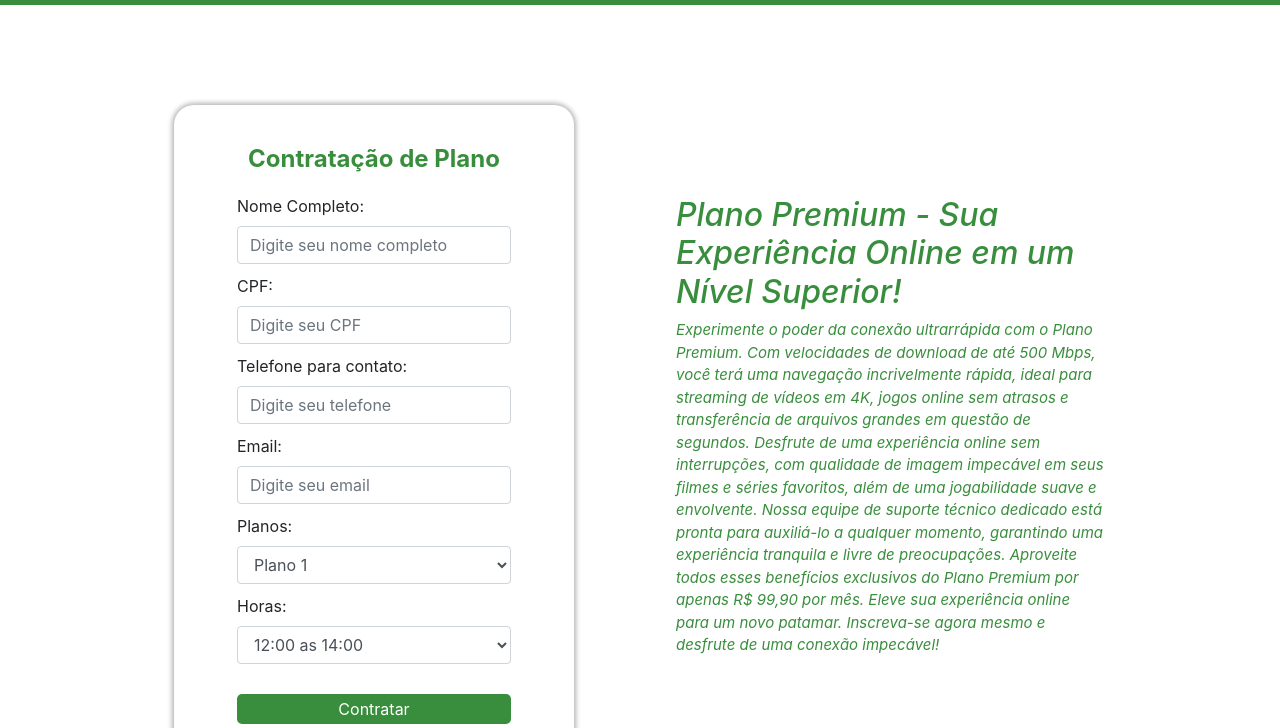
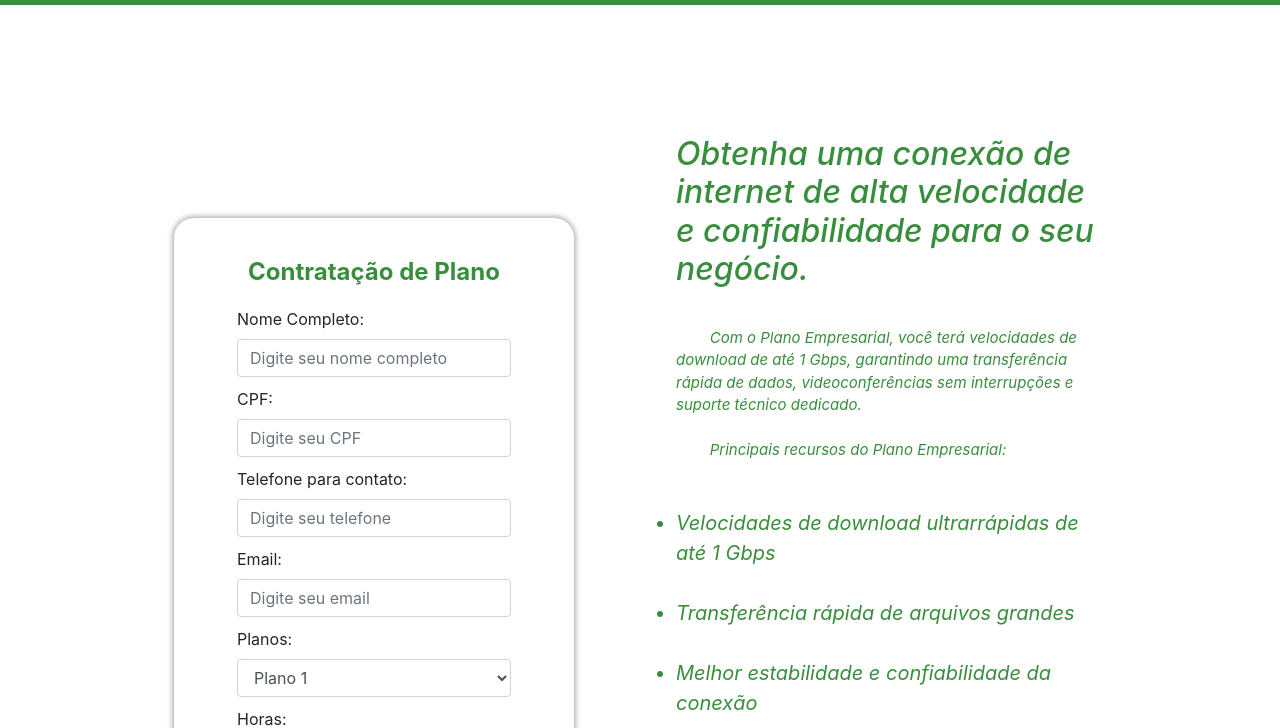
Before and after one commit to Geovanealvesr/projeto-integrador, a plain HTML site: page contato3.html in a window 1280 px wide. Shown: the part 91-819 px from the top of the page. Drawn offline with nearby package versions, Linux system fonts and the light colour scheme.

Commit message:
trocando textos das paginas planos

```diff
--- a/contato3.html
+++ b/contato3.html
@@ -6,7 +6,7 @@
     <meta http-equiv="X-UA-Compatible" content="IE=edge">
     <meta name="viewport" content="width=device-width, initial-scale=1.0">
     <title>Contrate nossos planos!</title>
-    <link rel="Stylesheet" href="./css/contato.css"/>
+    <link rel="Stylesheet" href="./css/contato.css" />
     <link rel="stylesheet" href="./css/footer.css">
 
     <link rel='stylesheet' href='https://stackpath.bootstrapcdn.com/bootstrap/4.4.1/css/bootstrap.min.css'>
@@ -18,14 +18,16 @@
     <header>
 
         <div class="menu">
+
             <body data-spy="scroll" data-target=".navbar" data-offset="400">
                 <nav class="navbar navbar-default navbar-fixed-top" style="background-color: #388e3c;">
                     <img src="./Imagens/conexos-logo-black.png" alt="logo" style="width: 100px; height: 80px;">
                     <div>
                         <ul class="nav">
                             <li><a href="index.html" style="color: white; padding: 6px;">Inicio</a></li>
-              <li><a  href="planos.html" style="color: white; padding: 6px;">Planos</a></li>
-              <li><a  href="statusSolicitacao.html" style="color: white; padding: 6px;">Verificar Solicitações</a></li>
+                            <li><a href="planos.html" style="color: white; padding: 6px;">Planos</a></li>
+                            <li><a href="statusSolicitacao.html" style="color: white; padding: 6px;">Verificar
+                                    Solicitações</a></li>
                         </ul>
                     </div>
                 </nav>
@@ -69,13 +71,18 @@
             </article>
             <section class="imagem-form">
                 <div>
-                    <h2 class="titulo-descricao">Plano Premium - Sua Experiência Online em um Nível Superior!</h2>
+                        <h2 class="titulo-descricao">Obtenha uma conexão de internet de alta velocidade e confiabilidade para o seu negócio.</h2>
                         <p class="descricao-text">
-                        Experimente o poder da conexão ultrarrápida com o Plano Premium. Com velocidades de download de até 500 Mbps, você terá uma navegação incrivelmente rápida, ideal para streaming de vídeos em 4K, jogos online sem atrasos e transferência de arquivos grandes em questão de segundos.
-
-                        Desfrute de uma experiência online sem interrupções, com qualidade de imagem impecável em seus filmes e séries favoritos, além de uma jogabilidade suave e envolvente. Nossa equipe de suporte técnico dedicado está pronta para auxiliá-lo a qualquer momento, garantindo uma experiência tranquila e livre de preocupações.
-
-                        Aproveite todos esses benefícios exclusivos do Plano Premium por apenas R$ 99,90 por mês. Eleve sua experiência online para um novo patamar. Inscreva-se agora mesmo e desfrute de uma conexão impecável!</p>
+                            Com o Plano Empresarial, você terá velocidades de download de até 1 Gbps, garantindo uma transferência rápida de dados, videoconferências sem interrupções e suporte técnico dedicado.
+                            <br><br>
+                            Principais recursos do Plano Empresarial:
+                            <ul>
+                                <li>Velocidades de download ultrarrápidas de até 1 Gbps</li>
+                                <li>Transferência rápida de arquivos grandes</li>
+                                <li>Melhor estabilidade e confiabilidade da conexão</li>
+                            </ul>
+                            Aproveite todos esses benefícios exclusivos do Plano Empresarial por apenas R$ 299,90 por mês. Eleve a conectividade do seu negócio para um novo patamar. Inscreva-se agora mesmo e desfrute de uma conexão de alta velocidade e confiabilidade.
+                        </p>
                     </div>
             </section>
         </div>
@@ -89,7 +96,8 @@
                     <img src="./Imagens/conexos-logo-black.png" alt="logo" style="width: 140px; height: 80px;">
                 </div>
                 <div class="copy-text">
-                  <p style="padding: 20px;">&copy;Projeto desenvolvido na academia Aprendiz Vivo Tech - Gama Academy</p>
+                    <p style="padding: 20px;">&copy;Projeto desenvolvido na academia Aprendiz Vivo Tech - Gama Academy
+                    </p>
                 </div>
                 <div class="copy-menu">
                     <a href="./index.html">Inicio</a>
```
Also changed, not shown: contato.html (+6 -9 lines). Lines whose indentation alone changed are shown as unchanged.
